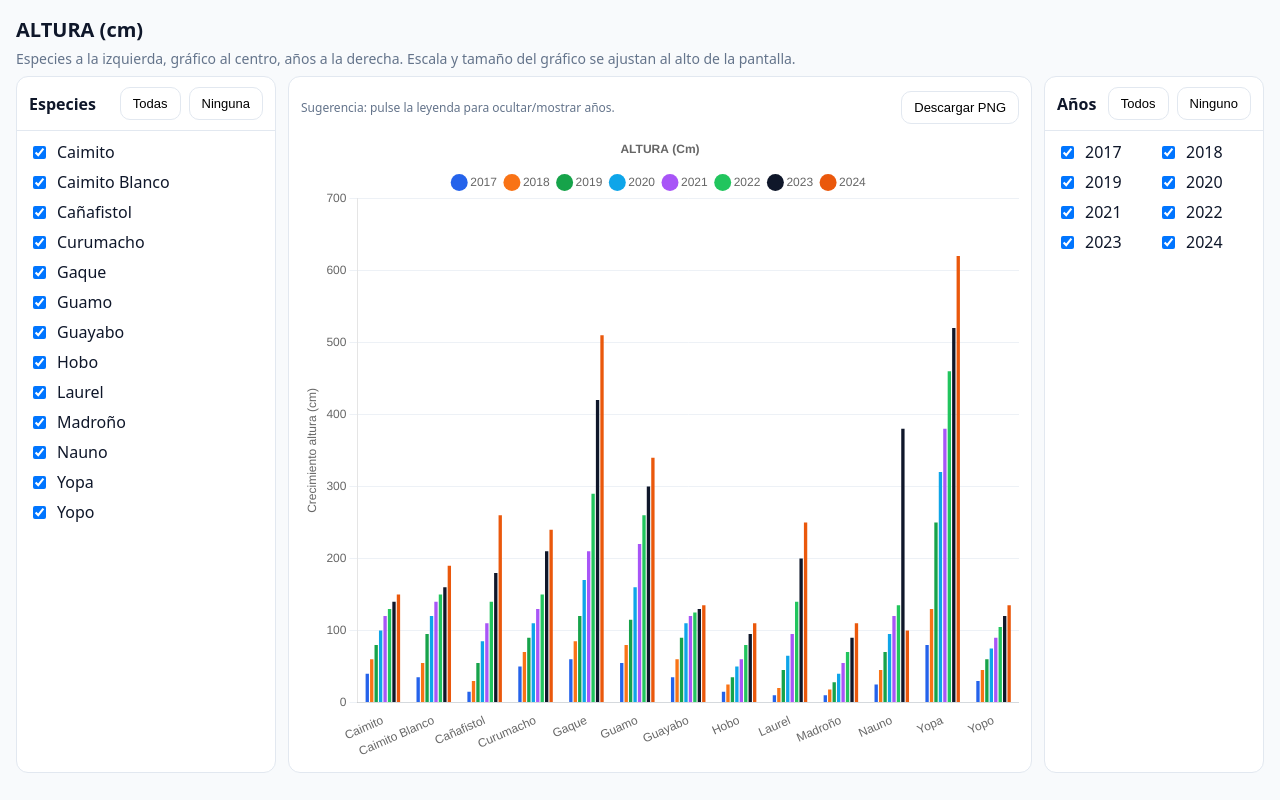
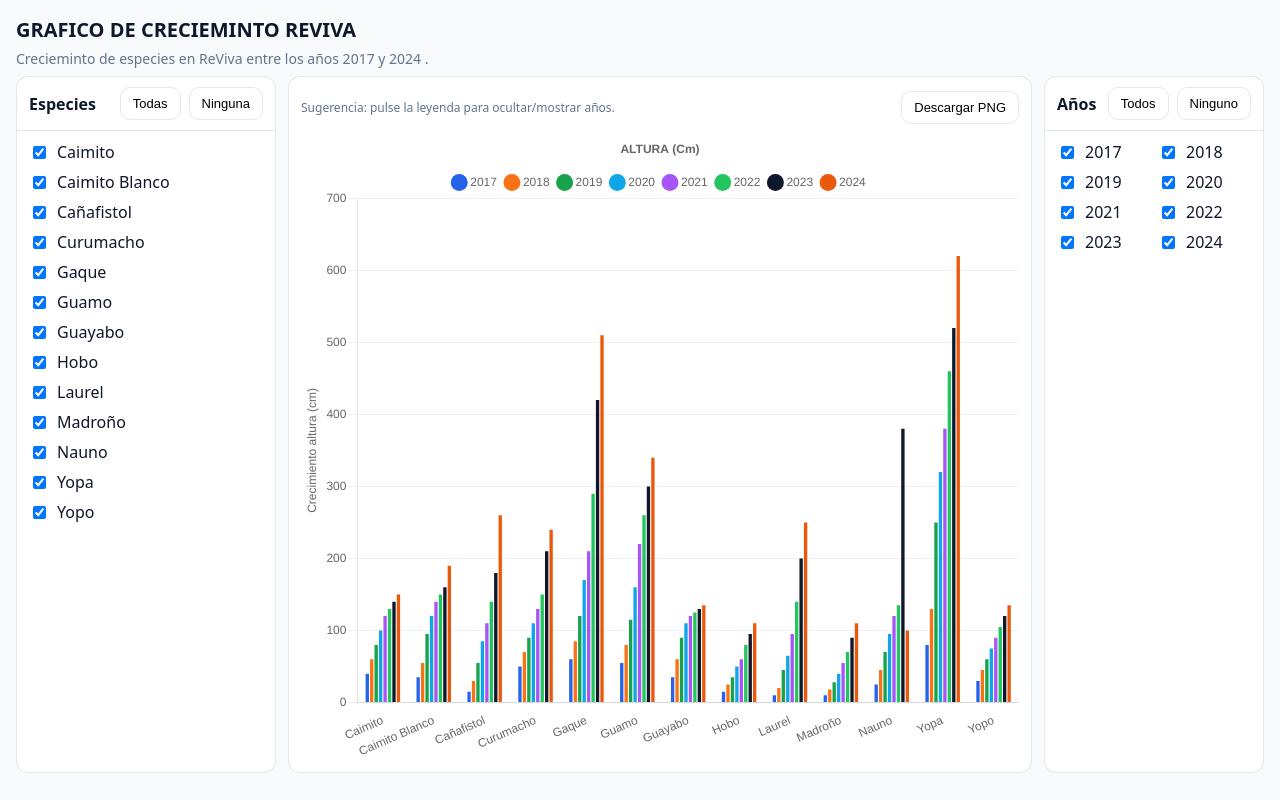
Before and after one commit to josemoran-abc/altura_especies_reviva, a plain HTML site: page grafico_altura_lateral.html in a window 1280 px wide. Drawn offline with nearby package versions, Linux system fonts and the light colour scheme.

Commit message:
Update header and canvas label in HTML file

```diff
--- a/grafico_altura_lateral.html
+++ b/grafico_altura_lateral.html
@@ -55,8 +55,8 @@
 </head>
 <body>
   <header>
-    <h1>ALTURA (cm)</h1>
-    <div class="sub">Especies a la izquierda, gráfico al centro, años a la derecha. Escala y tamaño del gráfico se ajustan al alto de la pantalla.</div>
+    <h1>GRAFICO DE CRECIEMINTO REVIVA</h1>
+    <div class="sub">Crecieminto de especies en ReViva entre los años 2017 y 2024 .</div>
   </header>
 
   <div class="shell">
@@ -79,7 +79,7 @@
         <button id="downloadPng">Descargar PNG</button>
       </div>
       <div class="chart-wrap">
-        <canvas id="chart" aria-label="Gráfico ALTURA (cm)" role="img"></canvas>
+        <canvas id="chart" aria-label="Gráfico" role="img"></canvas>
       </div>
     </section>
 
```
